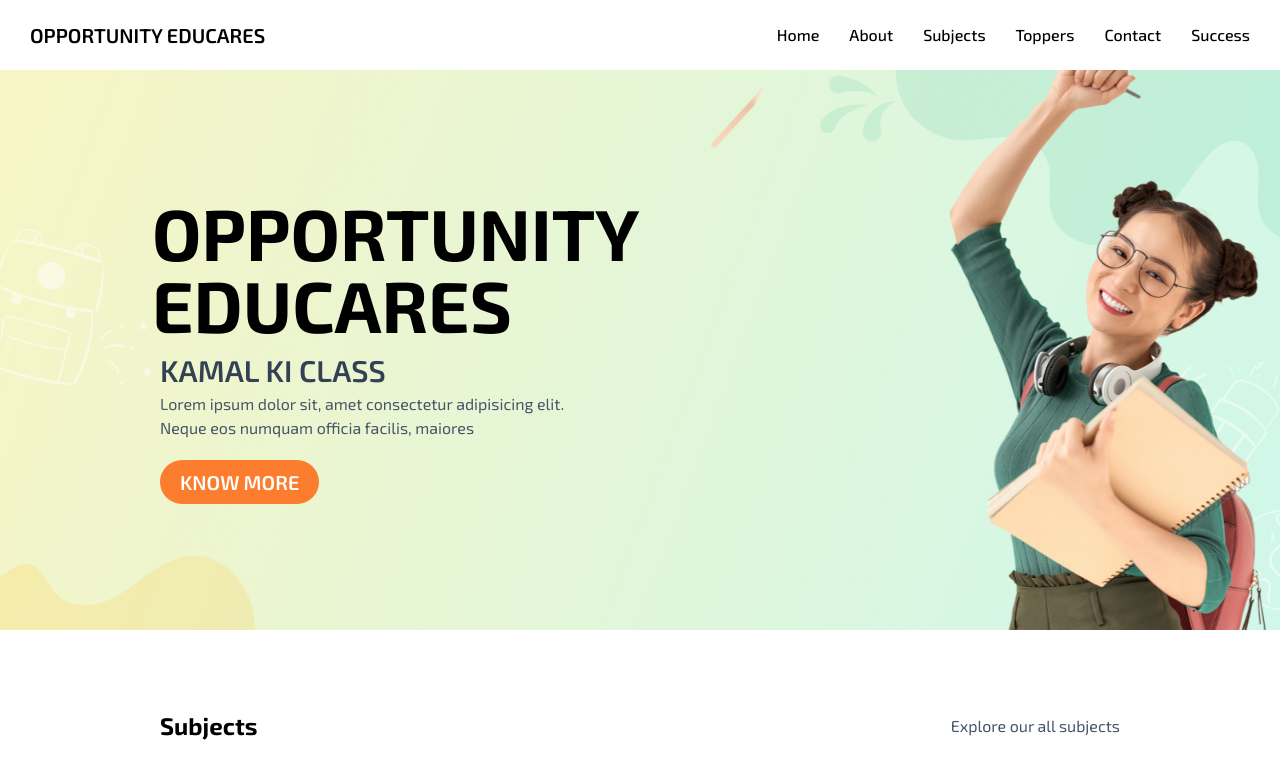
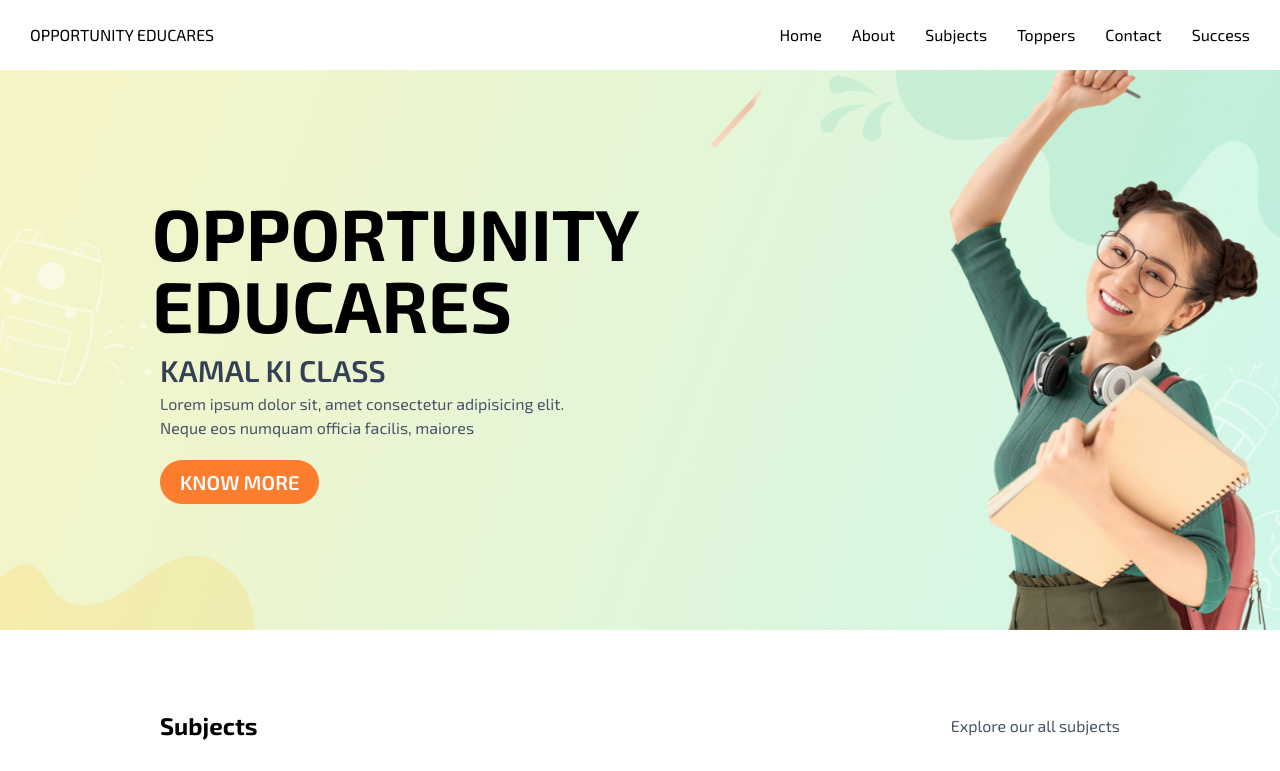
Before and after one commit to dhruv1086k/OpportunityEducares, a website: page index.html in a window 1280 px wide. Shown: the top 771 px of the page. Drawn offline with Linux system fonts and the light colour scheme.

Commit message:
add fixed code to code base

```diff
--- a/assets/css/style.css
+++ b/assets/css/style.css
@@ -44,8 +44,6 @@
 
 .header ul li a {
   text-decoration: none;
-  font-weight: 500;
-  transition: ease-in-out 0.2s;
 }
 
 .menu-icon {
@@ -155,24 +153,38 @@
   }
 }
 
+@media screen and (max-width: 1024px) {
+}
+
+@media screen and (max-width: 960px) {
+  .col {
+    flex: 100%;
+    max-width: 80%;
+  }
+}
+
 @media (max-width: 950px) {
   .col {
     flex: 100%;
     max-width: 100%;
   }
+}
+
+@media (max-width: 950px) {
   .header ul {
     position: absolute;
     top: 70px;
     left: 0;
     right: 0;
+    padding-bottom: 1rem;
     flex-direction: column;
     text-align: center;
-    background: #fff;
+    background: #004274;
     gap: 0;
     overflow: hidden;
   }
   .header ul li {
-    margin: 1rem 0;
+    padding: 20px 0;
   }
   .menu-icon {
     display: block;
--- a/index.html
+++ b/index.html
@@ -15,23 +15,15 @@
     <div class="firstPage">
       <nav class="header">
         <div class="logo">
-          <h1 class="text-black text-xl font-semibold">OPPORTUNITY EDUCARES</h1>
+          <h1 class="text-black">OPPORTUNITY EDUCARES</h1>
         </div>
         <ul id="menuList">
-          <li><a href="" class="text-black hover:text-[#fc7d2d]">Home</a></li>
-          <li><a href="" class="text-black hover:text-[#fc7d2d]">About</a></li>
-          <li>
-            <a href="" class="text-black hover:text-[#fc7d2d]">Subjects</a>
-          </li>
-          <li>
-            <a href="" class="text-black hover:text-[#fc7d2d]">Toppers</a>
-          </li>
-          <li>
-            <a href="" class="text-black hover:text-[#fc7d2d]">Contact</a>
-          </li>
-          <li>
-            <a href="" class="text-black hover:text-[#fc7d2d]">Success</a>
-          </li>
+          <li><a href="" class="text-black">Home</a></li>
+          <li><a href="" class="text-black">About</a></li>
+          <li><a href="" class="text-black">Subjects</a></li>
+          <li><a href="" class="text-black">Toppers</a></li>
+          <li><a href="" class="text-black">Contact</a></li>
+          <li><a href="" class="text-black">Success</a></li>
         </ul>
         <div class="menu-icon">
           <i class="fa-solid fa-bars text-black" onclick="toggleMenu()"></i>
--- a/tailwind.config.js
+++ b/tailwind.config.js
@@ -3,10 +3,6 @@ module.exports = {
   content: ["*"],
   theme: {
     extend: {},
-    // screens:{
-    //   '950': '950px',
-    //   '600': '600px',
-    // }
   },
   plugins: [],
 }
```
Also changed, not shown: assets/css/output.css.
